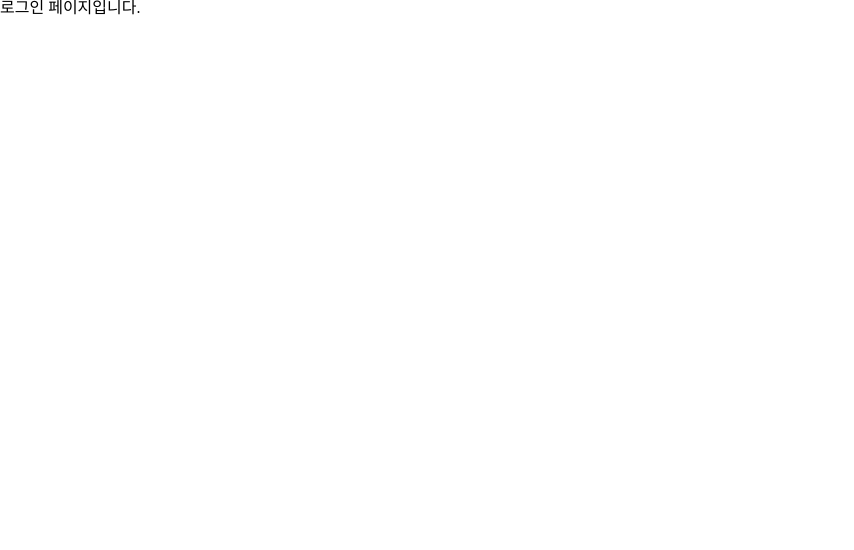
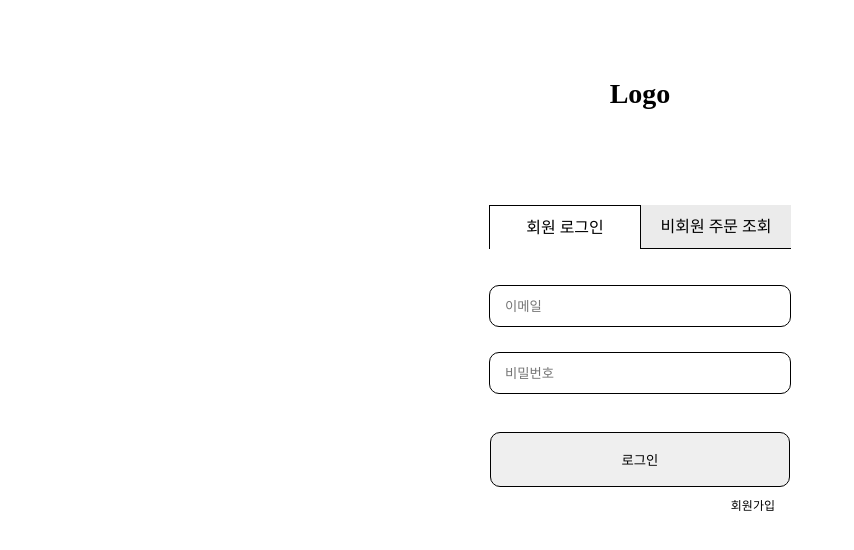
Before and after one commit to uiyeon831/book-shopping-mall-webapp, a React (Create React App) app: page /login in a window 1280 px wide. Shown: the top 550 px of the page, without its empty margins (0-854 px from the left). Built offline with nearby package versions, Linux system fonts and the light colour scheme.

Commit message:
Creating a Login Page Frame

```diff
--- /dev/null
+++ b/src/pages/User/Login/Login.css
@@ -0,0 +1,102 @@
+.login {
+  height : auto;
+  min-height: 100vh;
+  margin-top: 50px;
+  padding-bottom: 0;
+
+  display: flex;
+  flex-direction: column;
+  align-items: center;
+  gap: 70px;
+}
+
+.logo {
+  text-align: center;
+}
+
+.login > form {
+  display: flex;
+  flex-direction: column;
+  justify-content: center;
+  align-items: center;
+  gap: 8px;
+}
+
+.whetherMember {
+  display: flex;
+}
+
+.whetherMember > p {
+  width: 150px;
+  height: 43px;
+  border: solid 1px black;
+  border-bottom: none;
+  color: black;
+  text-align: center;
+  line-height: 43px;
+}
+
+.whetherMember > p:last-child {
+  border: none;
+  border-bottom: solid 1px black;
+  background-color: rgb(235, 235, 235);
+}
+
+.loginInput {
+  display: flex;
+  flex-direction: column;
+  gap: 5px;
+}
+
+.loginInput > div {
+  display: flex;
+  flex-direction: column;
+  gap: 5px;
+}
+
+.loginInput > div > input {
+  width: 270px;
+  height: 40px;
+  border: 1px solid black;
+  border-radius: 10px;
+  margin: 0;
+  padding: 0 15px;
+}
+
+#loginBtn {
+  width: 300px;
+  height: 55px;
+  border: 1px solid black;
+  border-radius: 10px;
+  margin-top: 10px;
+}
+
+#loginBtn:hover {
+  cursor: pointer;
+}
+
+.joinBtn{
+  width: 270px;
+  color: black;
+  font-size: 12px;
+  text-align: right;
+  padding-top: 5px;
+}
+
+a {
+  text-decoration: none;
+}
+
+#showLoginMessage{
+  padding-top: 5px;
+}
+
+.showMessage {
+  width: 280px;
+  height: 15px;
+  line-height: 15px;
+  font-size: 12px;
+  padding: 0 10px;
+  color: red;
+  display: block;
+}
--- a/src/pages/User/Login/Login.js
+++ b/src/pages/User/Login/Login.js
@@ -1,6 +1,7 @@
 //로그인 페이지
 
 import React from "react";
+import './Login.css'
 
 class Login extends React.Component {
   constructor(){
@@ -8,9 +9,28 @@ class Login extends React.Component {
   }
   render(){
     return (
-      <div>
-        로그인 페이지입니다.
-      </div>
+      <main className="login">
+        <p className="logo">Logo</p>
+        <form>
+          <div class="whetherMember">
+            <p class="member">회원 로그인</p>
+            <p class="nonMember">비회원 주문 조회</p>
+          </div>
+          <div id="showLoginMessage" class="showMessage"></div>
+          <div class="loginInput">
+            <div>
+              <input type="text" placeholder="이메일" id="email" />
+              <div id="showEmailMessage" class="showMessage"></div>
+            </div>
+            <div>
+              <input type="password" placeholder="비밀번호" id="password" />
+              <div id="showPasswordMessage" class="showMessage"></div>
+            </div>
+          </div>
+          <button id="loginBtn">로그인</button>
+          <a href="/join"><p className="joinBtn">회원가입</p></a>
+        </form>
+      </main>
     );
   }
 }
```
